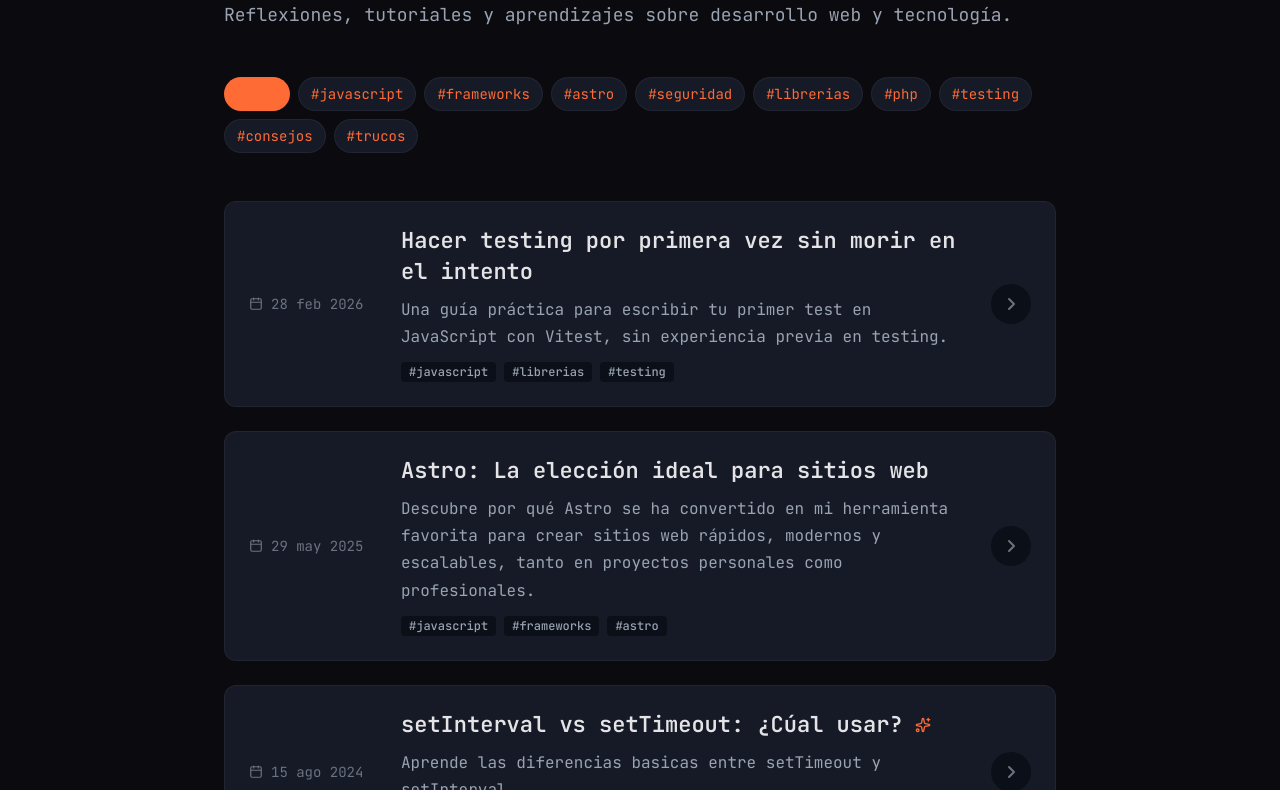
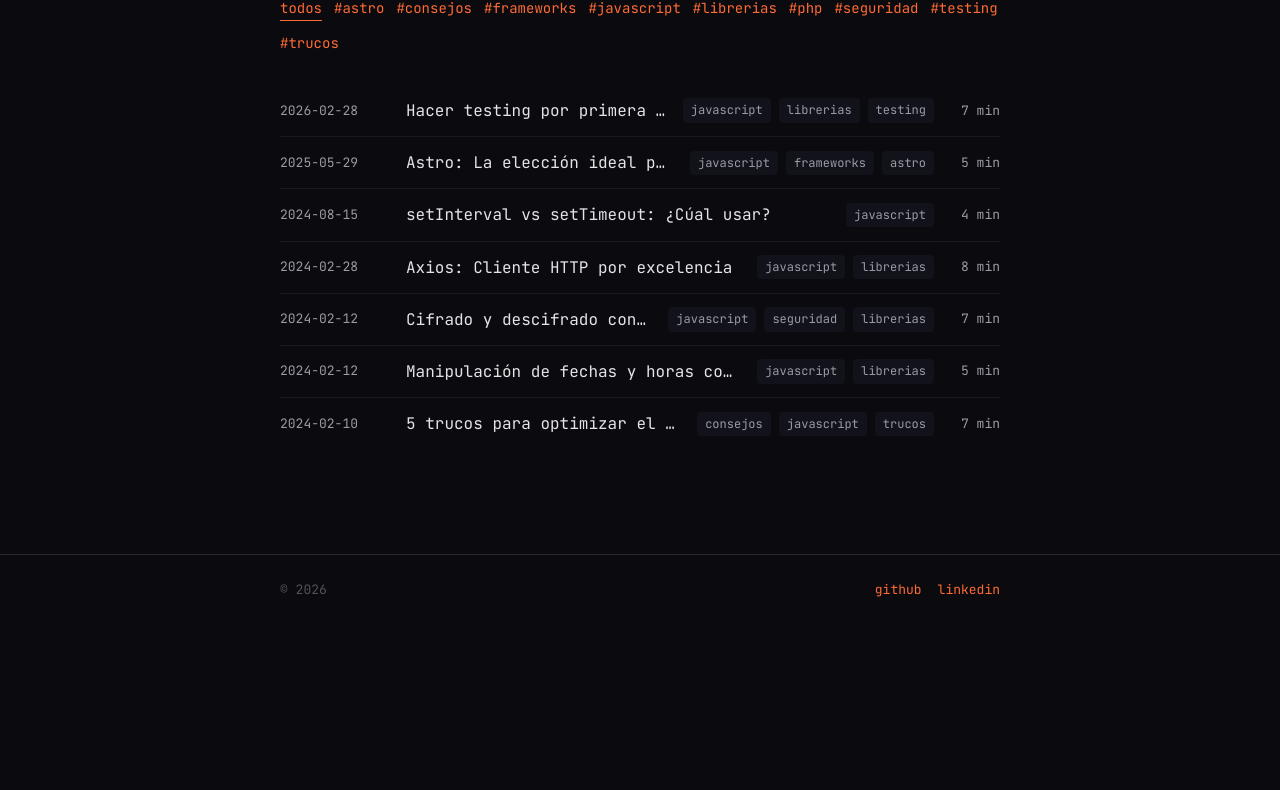
Before and after one commit to beresiartejuan/personal-blog, an Astro site: page /blog in a window 1280 px wide. Shown: the part 175-965 px from the top of the page. After the commit the page ends 800 px from the top, so only its background shows below. Built offline with nearby package versions, Linux system fonts and the light colour scheme; Astro itself is replaced by a stand-in of ours.

Commit message:
feat(ui): redesign blog list with terminal layout
- Replace card grid with terminal-style post list
- Add aligned grid layout for date, title, tags, reading time
- Use pill-style tags with subtle background
- Improve readability with consistent spacing

```diff
--- a/src/pages/blog/index.astro
+++ b/src/pages/blog/index.astro
@@ -1,109 +1,93 @@
 ---
 import Layout from '../../layouts/Layout.astro';
 import { getCollection } from 'astro:content';
-import { format } from 'date-fns';
-import { es } from 'date-fns/locale';
-import { Calendar, Clock, Sparkles } from '@lucide/astro';
 
 const allPosts = await getCollection('blog');
 const posts = allPosts
   .filter(post => !post.data.draft)
   .sort((a, b) => new Date(b.data.pubDatetime).getTime() - new Date(a.data.pubDatetime).getTime());
 
-// Obtener todos los tags
-const allTags = [...new Set(allPosts.flatMap(post => post.data.tags || []))];
+// Obtener todos los tags únicos
+const allTags = [...new Set(allPosts.flatMap(post => post.data.tags || []))].sort();
+
+// Función para formatear fecha YYYY-MM-DD
+function formatDate(date: Date): string {
+  return date.toISOString().split('T')[0];
+}
+
+// Calcular tiempo de lectura aproximado
+function getReadingTime(body: string): number {
+  const words = body.split(/\s+/).length;
+  return Math.ceil(words / 200);
+}
 ---
 
-<Layout title="Blog" description="Todos los artículos sobre desarrollo web, JavaScript, Astro y más">
-  <div class="max-w-4xl mx-auto px-4 sm:px-6 lg:px-8 py-16">
+<Layout title="posts" description="Todos los artículos sobre desarrollo web, JavaScript y más">
+  <div class="max-w-3xl mx-auto px-4 sm:px-6 py-12">
 
-    <!-- Header -->
-    <header class="mb-12">
-      <h1 class="text-4xl md:text-5xl font-bold text-[#F1F5FB] mb-4 tracking-tight">
-        Blog
-      </h1>
-      <p class="text-lg text-[#9AA3B2]">
-        Reflexiones, tutoriales y aprendizajes sobre desarrollo web y tecnología.
-      </p>
-    </header>
+    <!-- Prompt del header -->
+    <div class="mb-12 text-[var(--text-dim)] text-sm">
+      ~/blog/posts $
+    </div>
 
-    <!-- Filters -->
+    <!-- Tags filter -->
     {allTags.length > 0 && (
-      <div class="mb-12">
-        <div class="flex flex-wrap gap-2">
+      <div class="mb-8 flex flex-wrap gap-3">
         <a
           href="/blog"
-            class="inline-flex items-center px-3 py-1.5 rounded-full text-sm bg-[#FF6B35] text-white font-medium"
+          class="text-[var(--accent-orange)] text-sm border-b border-[var(--accent-orange)] pb-0.5"
         >
-            Todos
+          todos
         </a>
         {allTags.map(tag => (
           <a
             href={`/tag/${tag}`}
-              class="inline-flex items-center px-3 py-1.5 rounded-full text-sm bg-[#151A26] text-[#9AA3B2] border border-white/5 hover:border-[#FF6B35]/30 hover:text-[#FF6B35] transition-all"
+            class="text-[var(--text-secondary)] hover:text-[var(--accent-orange)] text-sm transition-colors"
           >
             #{tag}
           </a>
         ))}
       </div>
-      </div>
     )}
 
-    <!-- Posts List -->
-    <div class="space-y-6">
-      {posts.map((post, index) => (
-        <article class="group">
-          <a href={`/blog/${post.slug}`} class="block">
-            <div class="bg-[#151A26] border border-white/5 rounded-xl p-6 hover:border-[#4A90E2]/30 hover:bg-[#1E2535] transition-all duration-300">
-              <div class="flex flex-col md:flex-row md:items-center gap-4 md:gap-6">
+    <!-- Lista de posts tipo terminal -->
+    <div class="space-y-0">
+      {posts.map((post) => {
+        const readingTime = getReadingTime(post.body || '');
+        return (
+          <article class="row-terminal group">
+            <a href={`/blog/${post.id}`} class="contents">
+              <!-- Fecha -->
+              <span class="post-meta">
+                {formatDate(post.data.pubDatetime)}
+              </span>
 
-                <!-- Date -->
-                <div class="flex items-center gap-2 text-sm text-[#6B7280] md:w-32 shrink-0">
-                  <Calendar size={14} />
-                  <span>{format(new Date(post.data.pubDatetime), 'd MMM yyyy', { locale: es })}</span>
+              <!-- Título -->
+              <span class="row-title text-[var(--text-primary)] transition-colors">
+                {post.data.title}
+              </span>
+
+              <!-- Tags -->
+              <span class="hidden sm:flex gap-2">
+                {(post.data.tags || []).slice(0, 3).map(tag => (
+                  <span class="tag">{tag}</span>
+                ))}
+              </span>
+
+              <!-- Tiempo de lectura -->
+              <span class="post-meta text-right hidden sm:block">
+                {readingTime} min
+              </span>
+            </a>
+          </article>
+        );
+      })}
     </div>
 
-                <!-- Content -->
-                <div class="flex-1">
-                  <div class="flex items-center gap-3 mb-2">
-                    <h2 class="text-xl font-semibold text-[#F1F5FB] group-hover:text-[#4A90E2] transition-colors">
-                      {post.data.title}
-                    </h2>
-                    {post.data.featured && (
-                      <Sparkles size={16} class="text-[#FF6B35]" />
-                    )}
-                  </div>
-
-                  <p class="text-[#9AA3B2] mb-3">
-                    {post.data.description}
-                  </p>
-
-                  <div class="flex flex-wrap gap-2">
-                    {(post.data.tags || []).map(tag => (
-                      <span class="inline-flex items-center px-2 py-0.5 rounded text-xs font-medium bg-[#0B0F17] text-[#9AA3B2]">
-                        #{tag}
-                      </span>
-                    ))}
-                  </div>
-                </div>
-
-                <!-- Arrow -->
-                <div class="hidden md:flex items-center justify-center w-10 h-10 rounded-full bg-[#0B0F17] text-[#6B7280] group-hover:bg-[#FF6B35]/10 group-hover:text-[#FF6B35] transition-all">
-                  <svg width="16" height="16" viewBox="0 0 16 16" fill="none" class="transform group-hover:translate-x-0.5 transition-transform">
-                    <path d="M6 3L11 8L6 13" stroke="currentColor" stroke-width="2" stroke-linecap="round" stroke-linejoin="round"/>
-                  </svg>
-                </div>
-              </div>
-            </div>
-          </a>
-        </article>
-      ))}
-    </div>
-
-    <!-- Empty State -->
+    <!-- Empty state -->
     {posts.length === 0 && (
-      <div class="text-center py-16">
-        <p class="text-[#6B7280]">No hay artículos publicados aún.</p>
+      <div class="text-[var(--text-dim)] text-sm py-8">
+        No hay posts publicados todavía.
       </div>
     )}
 
```
Lines whose indentation alone changed are shown as unchanged.
